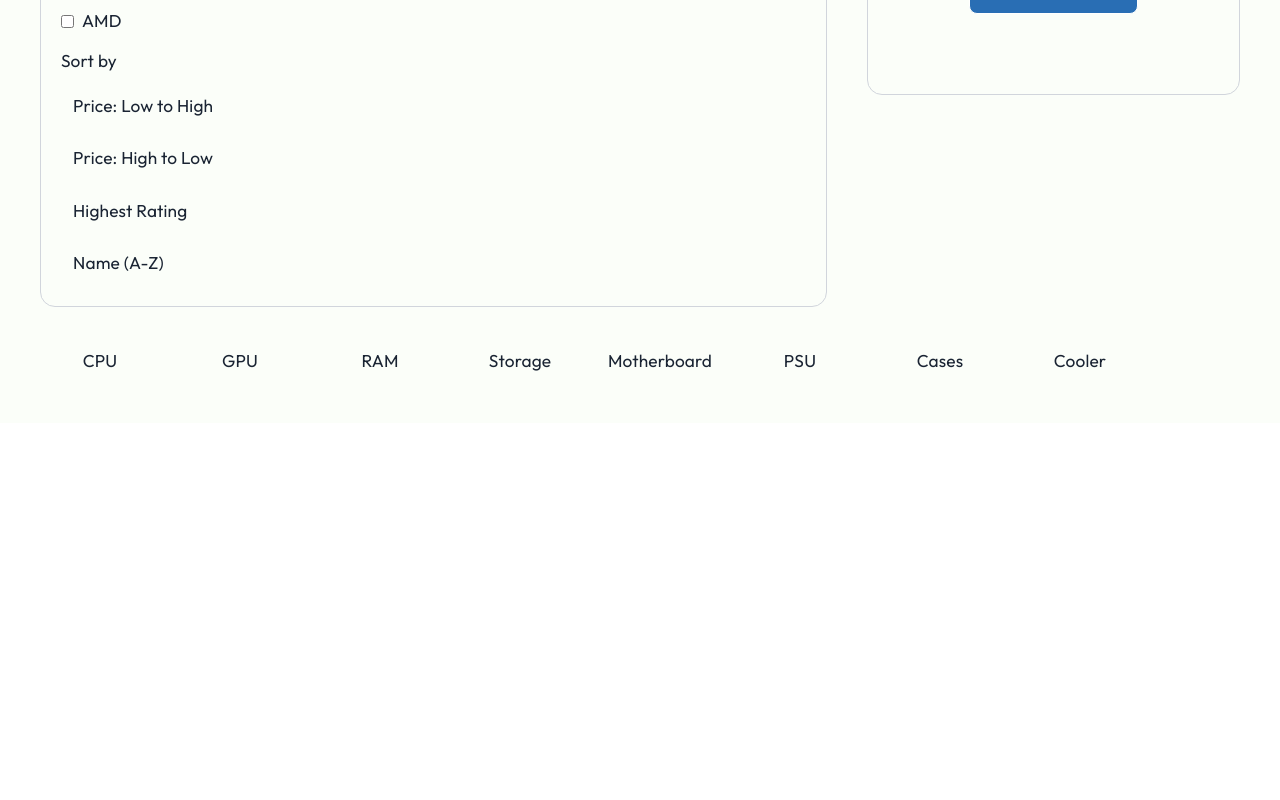
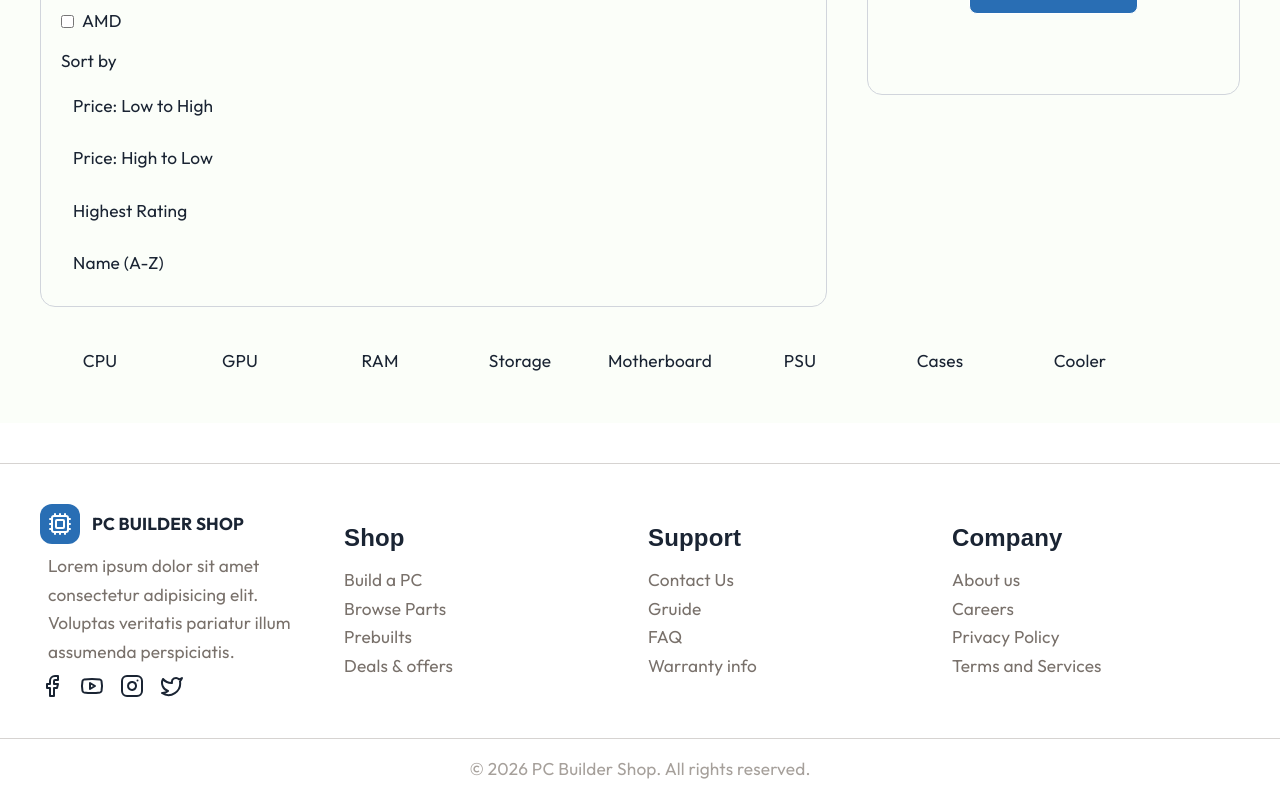
Before and after one commit to sophea-kong/Computer_Shop_website, a React (Vite) app: page / in a window 1280 px wide. Shown: the part 633-1433 px from the top of the page. Before the commit the page ends 1056 px from the top, so only its background shows below. Built offline with nearby package versions, Linux system fonts and the light colour scheme.

Commit message:
add footer and add some style

```diff
--- a/src/pages/Build.jsx
+++ b/src/pages/Build.jsx
@@ -2,6 +2,7 @@ import { useState } from "react"
 import Card  from '../components/ProductCard'
 import '../styles.css'
 import Navbar from '../components/NavBar'
+import Footer from '../components/Footer'
 
 import { CPUS, GPUS, RAMS, STORAGES, MOTHERBOARDS, PSUS, COOLERS, CASES } from '../assets/data/productsdata'
 
@@ -247,7 +248,7 @@ export default function Build() {
         </div>
 
         {/* card for different components and the price and the add to build button */}
-        <div>
+        <div className="mb-10">
             {selectedCategory === "CPU" && (
                 cardRenderer("CPU", inStockCpu, priceRange, brand, handleAddToBuild, selectedBuild, sortBy, searchQuery)
             )}
@@ -273,6 +274,8 @@ export default function Build() {
                 cardRenderer("Cooler", inStockCooler, priceRange, brand, handleAddToBuild, selectedBuild, sortBy, searchQuery)
             )}
         </div>
+
+        <Footer></Footer>
     </>
     )
 }
```
